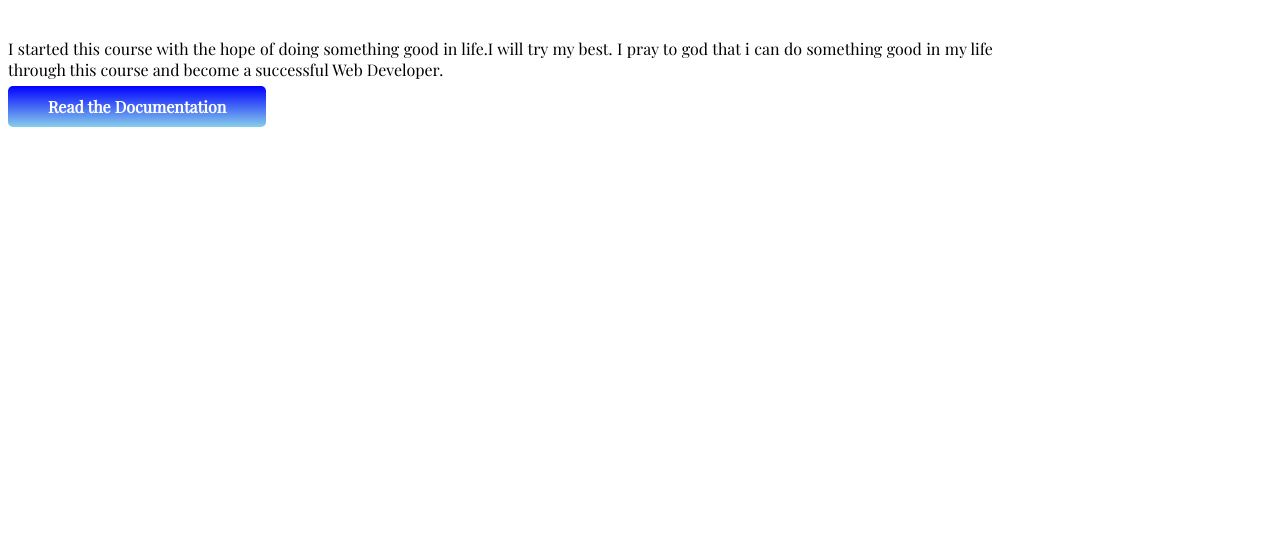
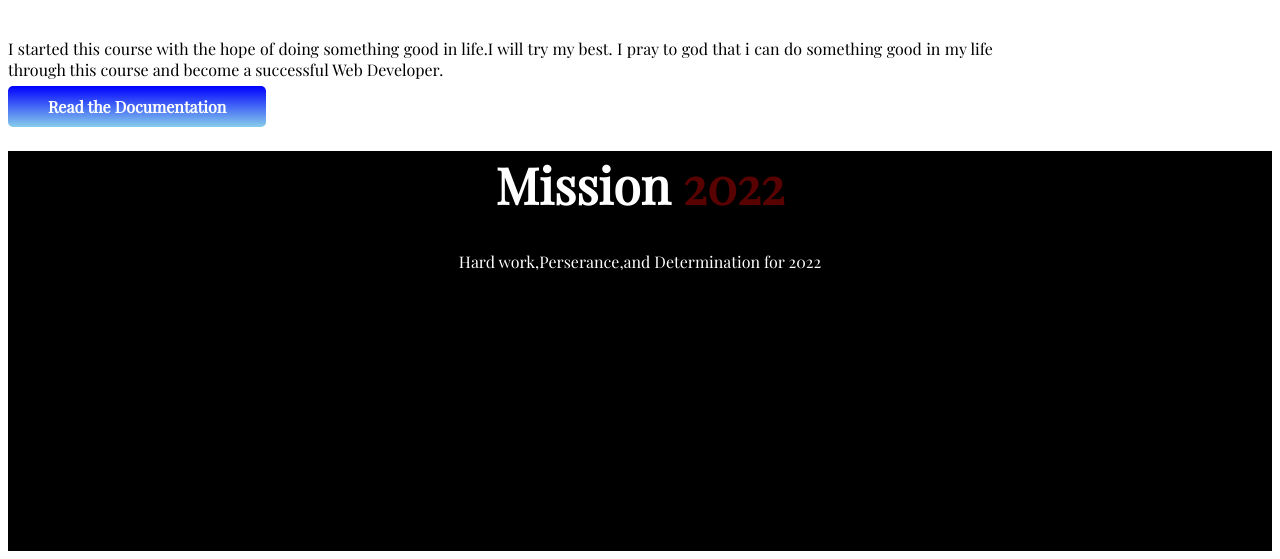
Before and after one commit to Sporsho123/Devoloper-portfulio-1, a plain HTML site: page index.html in a window 1280 px wide. Shown: the part 1953-2512 px from the top of the page. Before the commit the page ends 2080 px from the top, so only its background shows below. Drawn offline with nearby package versions, Linux system fonts and the light colour scheme.

Commit message:
footer added

```diff
--- a/index.html
+++ b/index.html
@@ -73,6 +73,10 @@
                 <img src="images/pictures/project.png" alt="">
             </div>
         </section>
+        <footer>
+                <h1>Mission <span id="red-color"> 2022</span></h1>
+            <p>Hard work,Perserance,and Determination for 2022</p>>
+        </footer>
 
 
 
--- a/style.css
+++ b/style.css
@@ -84,3 +84,18 @@ margin-top: 100px ;
     background-repeat: no-repeat;
     background-position-x: right;
 }
+footer h1{
+    text-align: center;
+    color: white;
+}
+  footer p{
+    text-align: center;
+    color: white;
+  }
+#red-color{
+      color: rgb(88, 2, 2);
+  }
+footer{
+    background-color: black;
+    height: 400px;
+}
```
